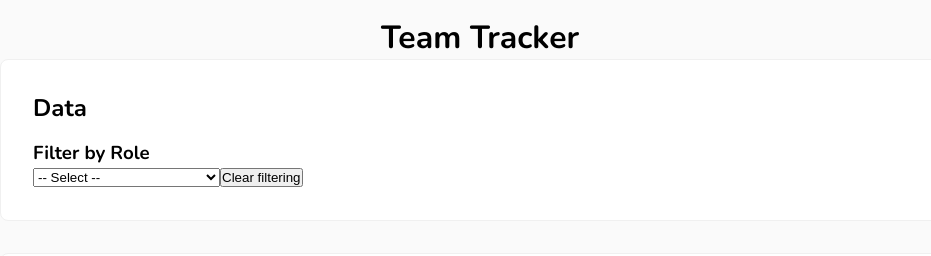
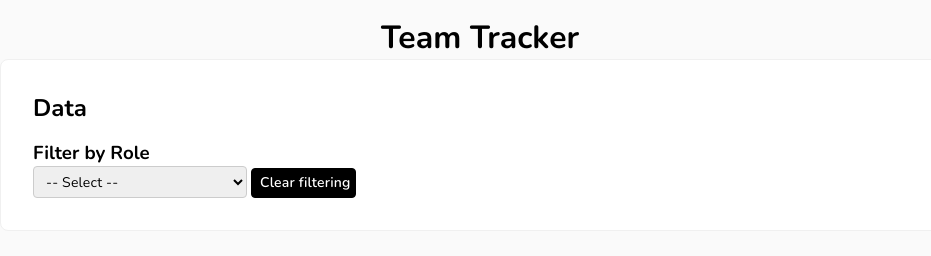
Before and after one commit to robertpauldev/projects, a React (Vite) app in the folder team-tracker/: page / in a window 1280 px wide. Shown: the top 256 px of the page, without its empty margins (160-1091 px from the left). Built offline with nearby package versions, Linux system fonts and the light colour scheme.

Commit message:
feat: `Data` improvements

```diff
--- a/team-tracker/src/components/data/data.module.scss
+++ b/team-tracker/src/components/data/data.module.scss
@@ -11,4 +11,40 @@
     &__title {
       margin-bottom: 1rem;
     }
+
+    &__select,
+    &__button {
+      padding-left: .5rem;
+      padding-right: .25rem;
+      font-family: "Nunito";
+      font-size: .875rem;
+      border-radius: .25rem;
+      letter-spacing: .0125rem;
+
+      &:hover {
+        cursor: pointer;
+      }
+    }
+
+    &__select {
+      margin-right: .25rem;
+      border-color: #ccc;
+      line-height: 2rem;
+      height: 2rem;
+      transition: border-color ease-in-out .1s;
+
+      &:hover,
+      &:focus {
+        border-color: #aaa;
+      }
+    }
+
+    &__button {
+      -webkit-appearance: none;
+      border: 1px solid #000;
+      line-height: 2;
+      background-color: #000;
+      color: #fff;
+      font-weight: 600;
+    }
 }
--- a/team-tracker/src/components/data/data.tsx
+++ b/team-tracker/src/components/data/data.tsx
@@ -53,7 +53,7 @@ const Data: React.FC = () => {
           )
         }
       </select>
-      <button onClick={ handleClear }>Clear filtering</button>
+      <button className={ styles["data__button"] } onClick={ handleClear }>Clear filtering</button>
     </div>
   );
 }
```
